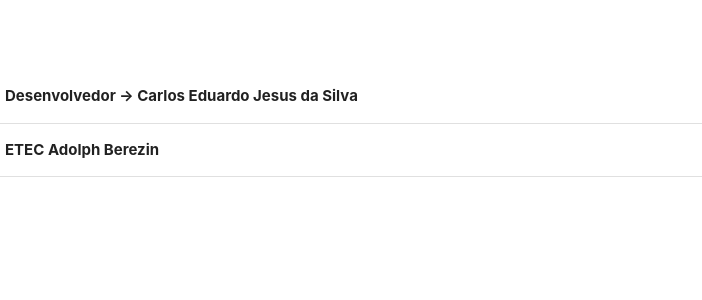
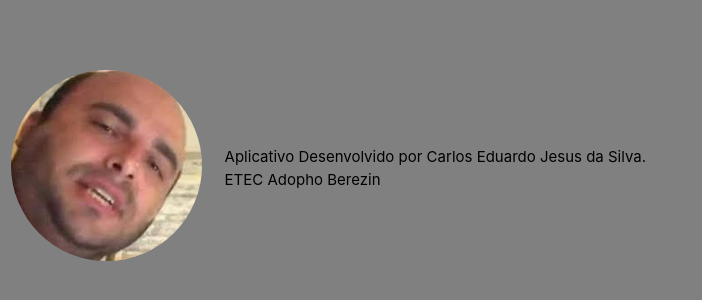
Before and after one commit to CarlosEduard03/ATIVIDADE-DO-MAPA, a website: page www/index.html in a window 1280 px wide. Shown: the part 1650-1950 px from the top of the page, without its empty margins (0-702 px from the left). Before the commit the page ends 1847 px from the top, so only its background shows below. Drawn offline with Linux system fonts and the light colour scheme.

Commit message:
Fazendo o design

```diff
--- a/www/css/style.css
+++ b/www/css/style.css
@@ -1,3 +1,6 @@
+body{
+  background: grey;
+}
 .row25{
   margin-top: 55%;
    additive-symbols:;
--- a/www/index.html
+++ b/www/index.html
@@ -14,29 +14,30 @@
 
 </head>
 <body>
-
     <nav>
     <div class="nav-wrapper">
-      <a id ="bt" href="#" class="brand-logo">oufdgn~zpxnvfdngb~fdkngb</a>
+      <a id ="bt" href="#" class="brand-logo">LOCATION
+</a>
       <ul id="nav-mobile" class="right hide-on-med-and-down">
       </ul>
     </div>
   </nav>
 <div class="row25">
-   <a class="btn-floating btn-large waves-effect waves-light red" class="botao"><i class="material-icons">→</i></a>
-  </div>
+<a class="btn-floating btn-large pulse"><i class="material-icons">→</i></a>
+    </div>
      <div class="row">
-    <table class="table table-dark">
-      <tr>
-        <th scope="col" id="ds"> Desenvolvedor  →  Carlos Eduardo Jesus da Silva</th>
-        </tr>
-         <tr>
-        <th scope="col" id="ds"> ETEC Adolph Berezin </th>
-        </tr>
-          </hr>
+          <div class="row valign-wrapper">
+            <div class="col s2">
+              <img src="css/images.jpg" alt="" class="circle responsive-img"> <!-- notice the "circle" class -->
+            </div>
+            <div class="col s10">
+              <span class="black-text">
+                Aplicativo Desenvolvido por Carlos Eduardo Jesus da Silva.
+                <br>
+                ETEC Adopho Berezin
+              </span>
+            </div>
           </div>
-
-
-
+          </div>
 </body>
 </html>
```
Also changed, not shown: www/css/images.jpg (added).
